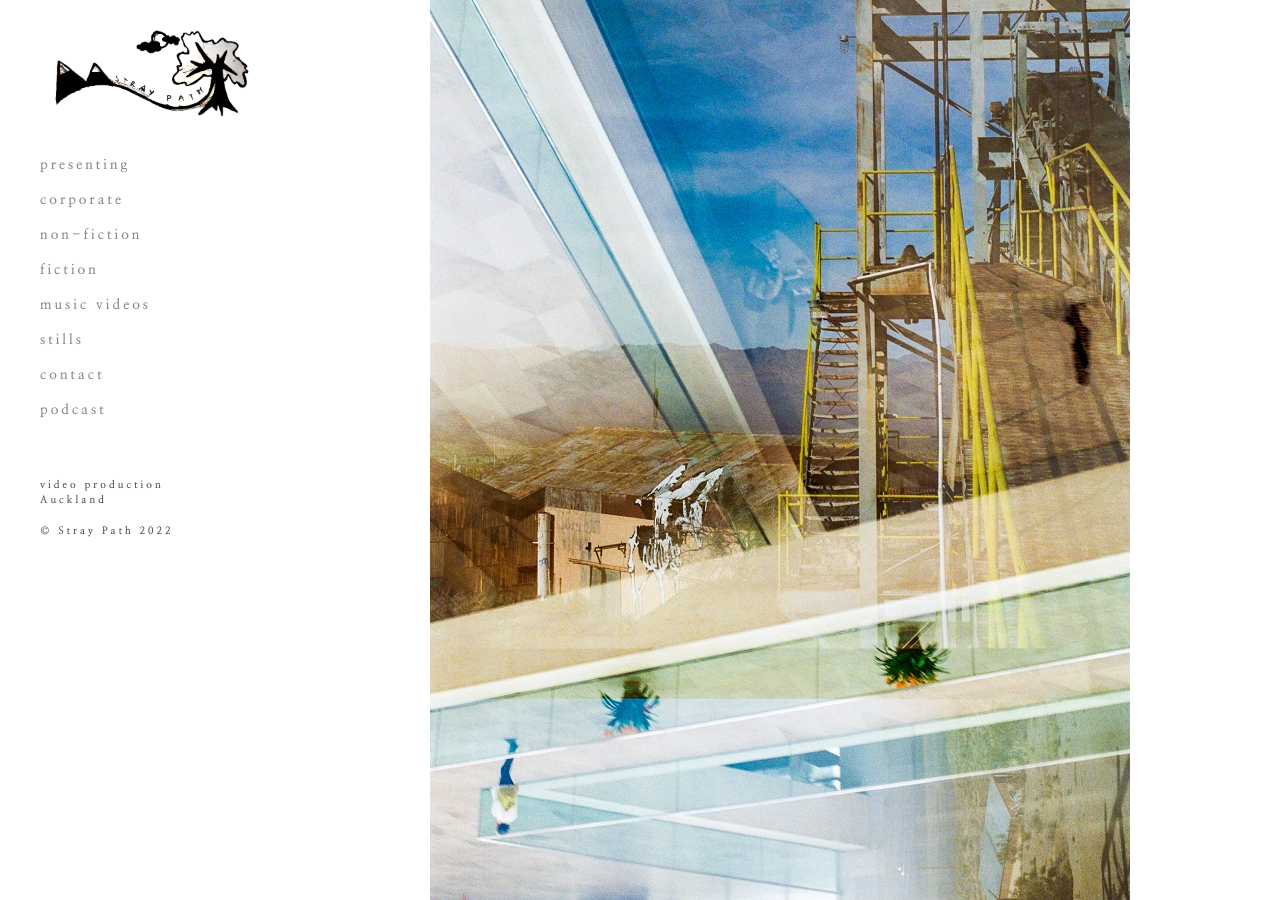
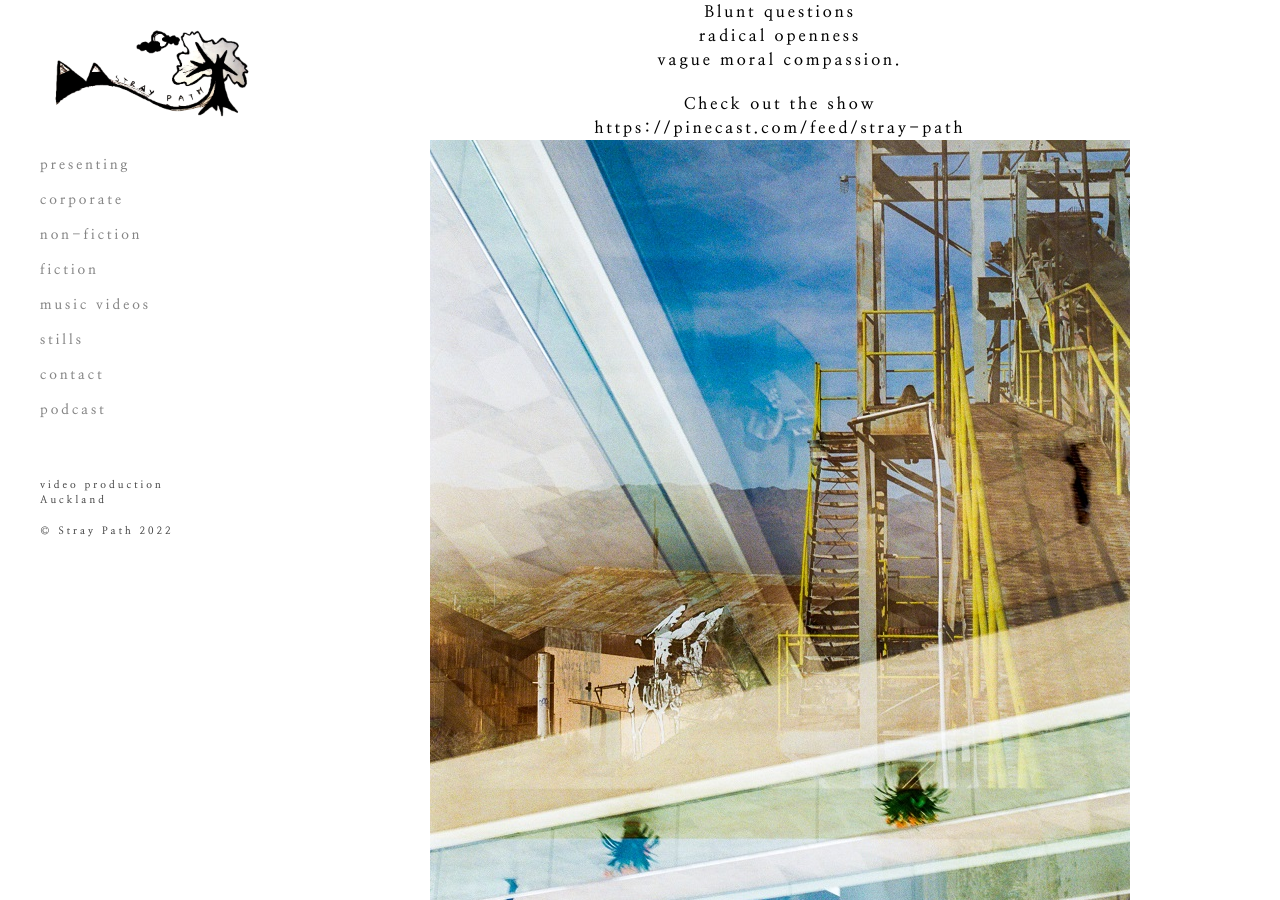
Before and after one commit to FourEngineHeavyBomber/Stray-path, a Jekyll site: the page built from on-camera.html, in a window 1280 px wide and 900 px high. Built offline with Jekyll 4.4.1, drawn with Linux system fonts in a browser that asks for light colours.

Commit message:
Update on-camera.html

```diff
--- a/on-camera.html
+++ b/on-camera.html
@@ -4,18 +4,20 @@ permalink: /podcast/
 ---
 <div id='page-content' class='centre-txt main-txt contact-container' style='padding-top: 150px;'>
     <div class="podcast">
-        <img src="../imgs/small-stills/200221000000040012.jpg"">
-        <div class='centre-txt main-txt contact-text'>
-            <p id="p1">
+ <p id="p1">
                 Blunt questions <br>
                 radical openness<br>
                 vague moral compassion.<br>
             </p>
             <p id="p2" class="space-top">
                 Check out the show
-            </p>
   </p>
             <p id="p3">https://pinecast.com/feed/stray-path</p>
+            </p>
+        <img src="../imgs/small-stills/200221000000040012.jpg"">
+        <div class='centre-txt main-txt contact-text'>
+
+
         </div>
     </div>
 </div>
```
